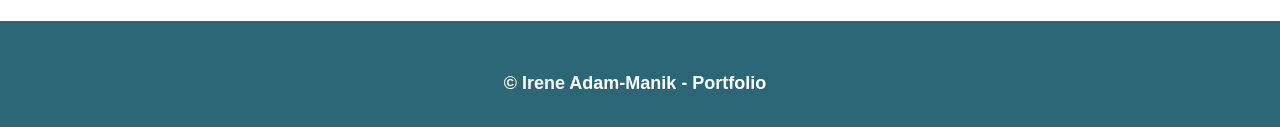
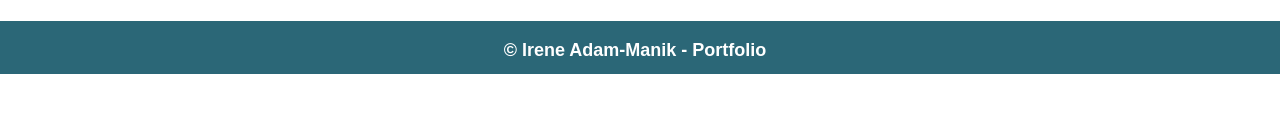
Before and after one commit to AMIrene/onlineportfolio_irene, a plain HTML site: page index.html in a window 1280 px wide. Shown: the part 1830-1957 px from the top of the page. After the commit the page ends 1904 px from the top, so only its background shows below. Drawn offline with nearby package versions, Linux system fonts and the light colour scheme.

Commit message:
updated footer padding in css file

```diff
--- a/assets/css/portfolio.css
+++ b/assets/css/portfolio.css
@@ -36,7 +36,7 @@ margin-right: 5px;
 
 .footer {
     background-color: #2b6777;
-    height: 20px;
+    padding: 15px;
 
    }
 
```
